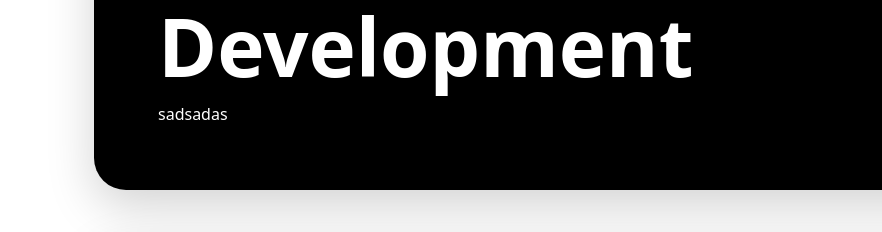
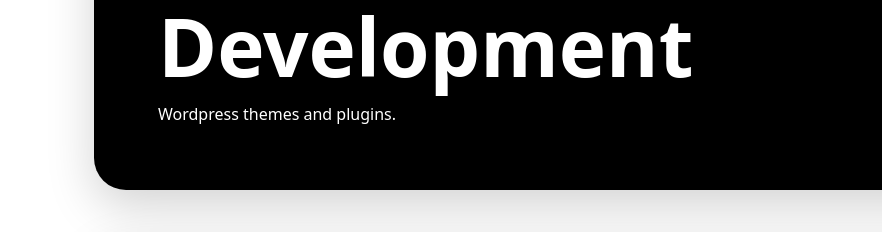
Before and after one commit to Achour/portfolio, a plain HTML site: page index.html in a window 1280 px wide. Shown: the part 568-800 px from the top of the page, 0-882 px from the left. Drawn offline with Linux system fonts and the light colour scheme.

Commit message:
fixed something

```diff
--- a/index.html
+++ b/index.html
@@ -34,7 +34,7 @@
         <div class="card-body">
           <h1 class="display-1 fw-bold ">Wordpress Development</h1>
           <div class="card-text">
-            sadsadas
+            Wordpress themes and plugins.
           </div>
         </div>
       </div>
```
